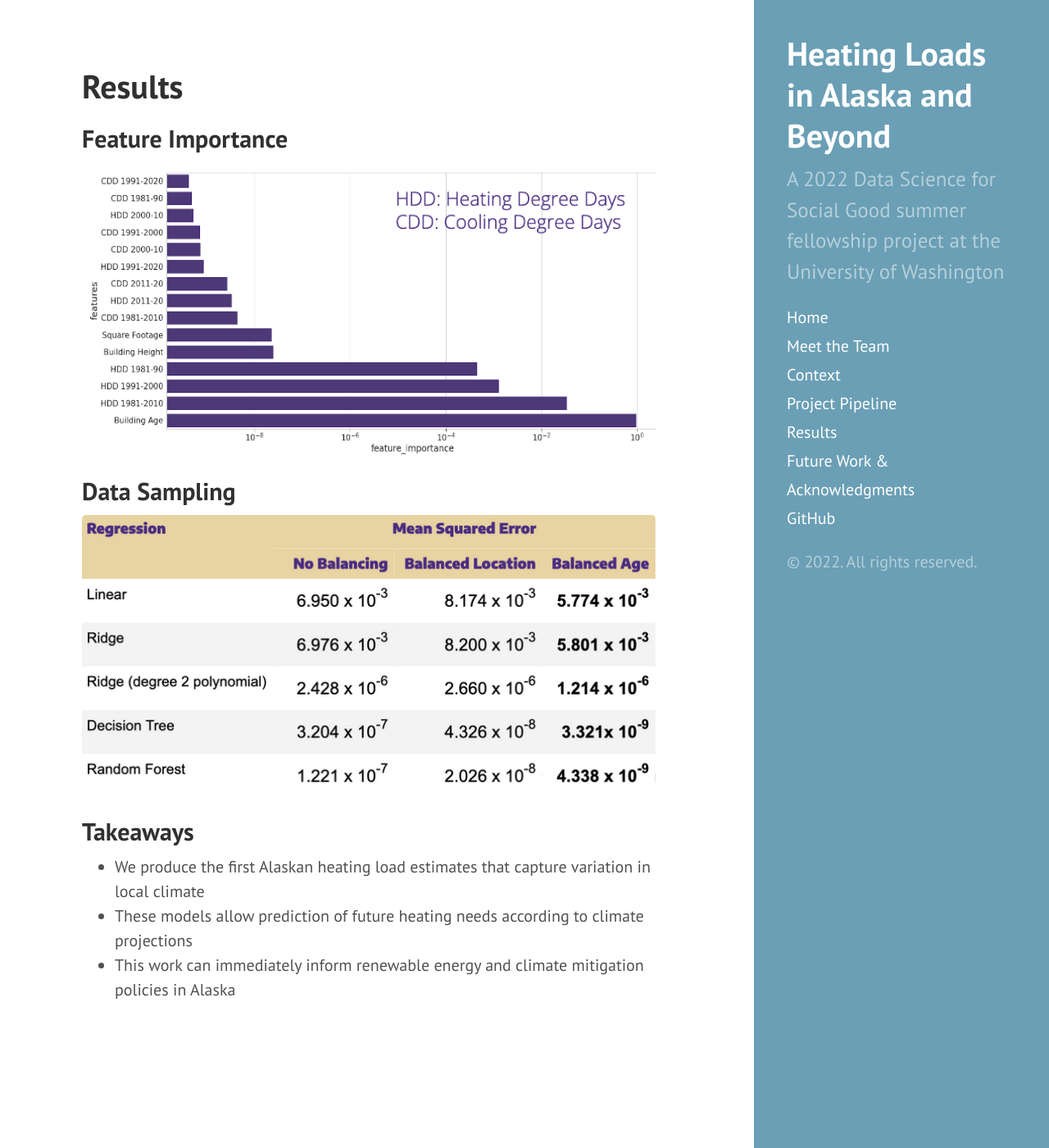
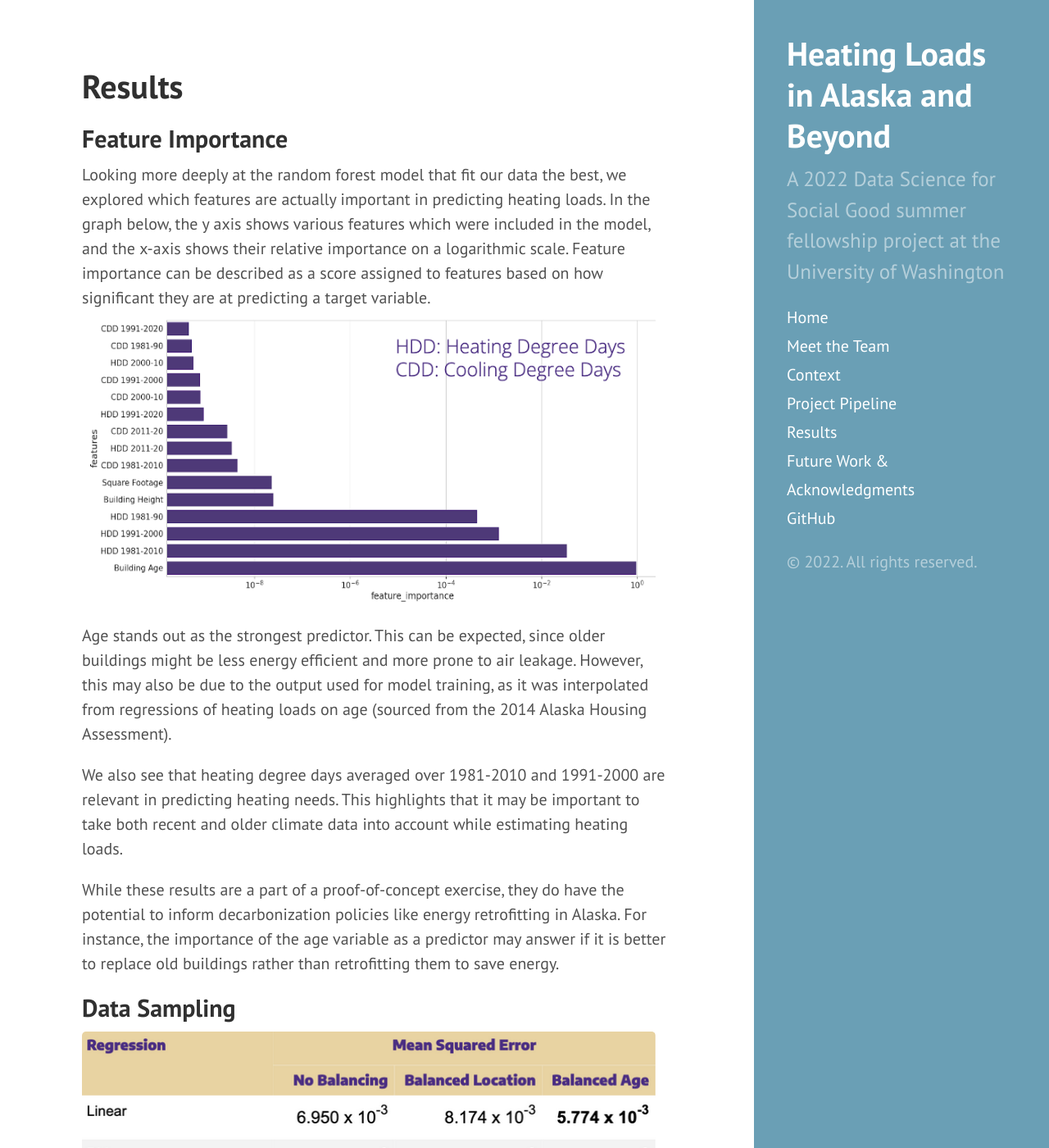
Before and after one commit to uwescience/DSSG2022_heating_loads, a Jekyll site: the page built from results.md, in a window 1280 px wide and 1400 px high. Shown: the whole window at 82% size. Built offline with Jekyll 4.4.1, drawn with Linux system fonts in a browser that asks for light colours.

Commit message:
Update results.md
feature narrative

```diff
--- a/results.md
+++ b/results.md
@@ -3,8 +3,14 @@ layout: page
 title: Results
 ---
 ## Feature Importance
+Looking more deeply at the random forest model that fit our data the best, we explored which features are actually important in predicting heating loads. In the graph below, the y axis shows various features which were included in the model, and the x-axis shows their relative importance on a logarithmic scale. Feature importance can be described as a score assigned to features based on how significant they are at predicting a target variable.
+<img src="{{ site.url }}{{ site.baseurl }}/assets/img/feat.png" width="700">
+Age stands out as the strongest predictor. This can be expected, since older buildings might be less energy efficient and more prone to air leakage. However, this may also be due to the output used for model training, as it was interpolated from regressions of heating loads on age (sourced from the 2014 Alaska Housing Assessment).
 
-<img src="{{ site.url }}{{ site.baseurl }}/assets/img/feat.png" width="700">
+We also see that heating degree days averaged over 1981-2010 and 1991-2000 are relevant in predicting heating needs. This highlights that it may be important to take both recent and older climate data into account while estimating heating loads.
+
+While these results are a part of a proof-of-concept exercise, they do have the potential to inform decarbonization policies like energy retrofitting in Alaska. For instance, the importance of the age variable as a predictor may answer if it is better to replace old buildings rather than retrofitting them to save energy.
+
 ## Data Sampling
 <img src="{{ site.url }}{{ site.baseurl }}/assets/img/ds_res.png" width="700">
 
```
